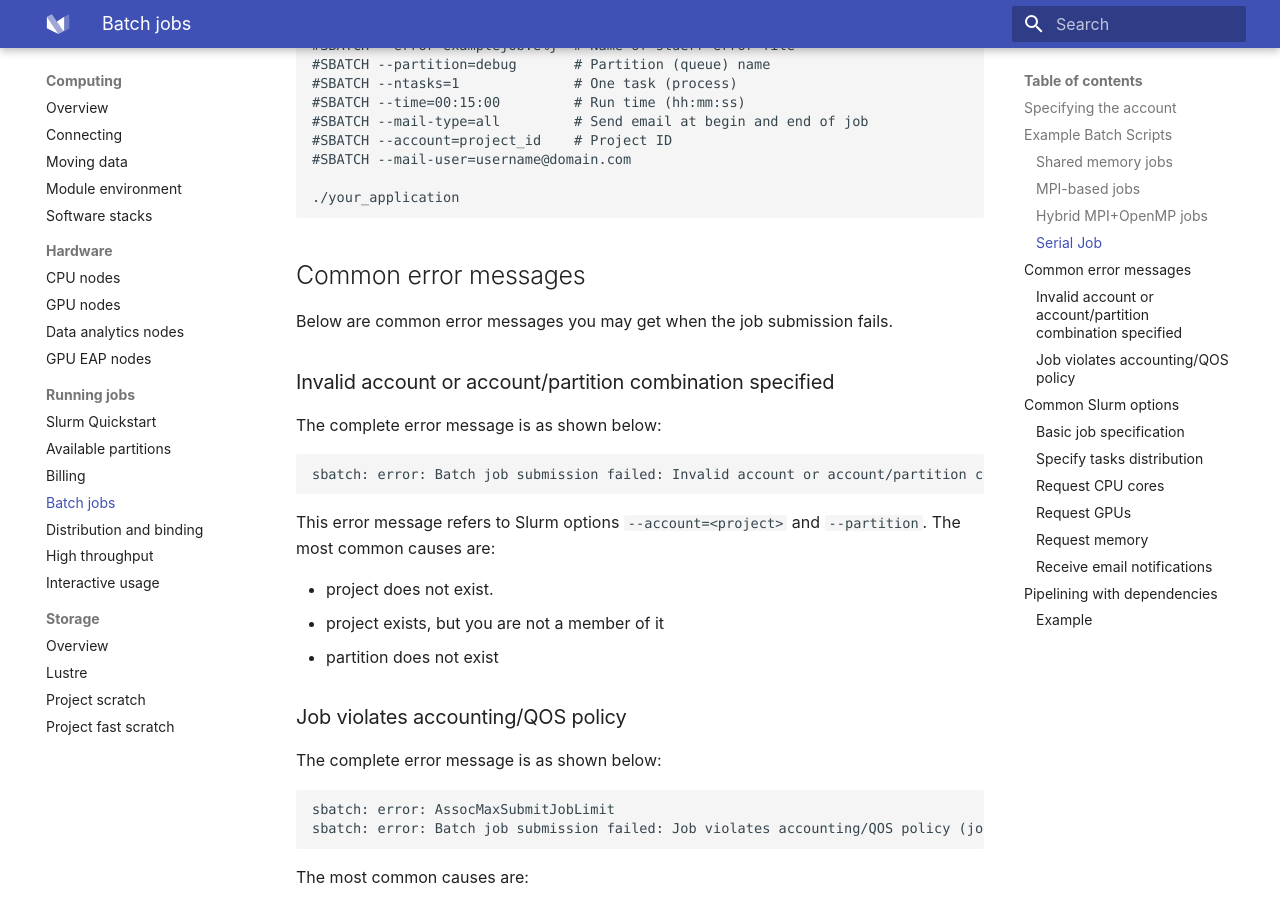
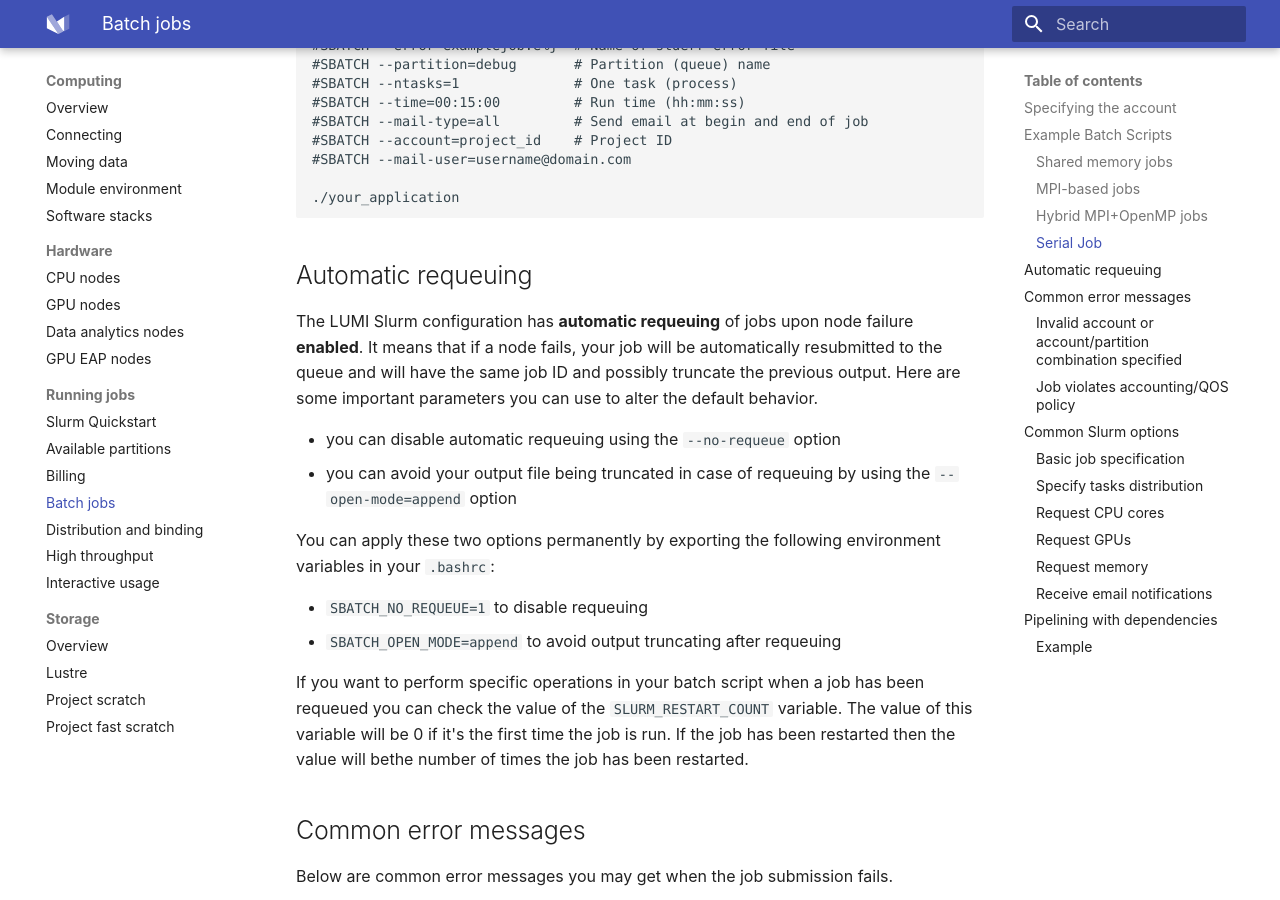
Before and after one commit to Lumi-supercomputer/lumi-userguide, an MkDocs documentation site: the page built from docs/computing/jobs/batch-job.md, in a window 1280 px wide and 900 px high, scrolled down 2317 px. Built offline with MkDocs 1.6.1 and Material for MkDocs 9.7.7, drawn with Linux system fonts in a browser that asks for light colours.

Commit message:
add info about requeuing

````diff
--- a/docs/computing/jobs/batch-job.md
+++ b/docs/computing/jobs/batch-job.md
@@ -19,6 +19,7 @@ It is assumed that you are already familiar with Slurm. If not, you can read the
 [Slurm quickstart][slurm-quickstart] which cover the basics. You can also refer
 to the Slurm [documentation][slurm-doc] or [manual pages][slurm-man] and in
 particular the page about [sbatch][slurm-sbatch].
+
 
 ## Specifying the account
 
@@ -128,6 +129,30 @@ srun ./your_application # Use srun instead of mpirun or mpiexec
 
 ./your_application
 ```
+
+## Automatic requeuing
+
+The LUMI Slurm configuration has **automatic requeuing** of jobs upon node
+failure **enabled**. It means that if a node fails, your job will be
+automatically resubmitted to the queue and will have the same job ID and
+possibly truncate the previous output. Here are some important parameters you
+can use to alter the default behavior.
+
+- you can disable automatic requeuing using the `--no-requeue` option
+- you can avoid your output file being truncated in case of requeuing by using
+  the `--open-mode=append` option
+
+You can apply these two options permanently by exporting the following
+environment variables in your `.bashrc`:
+
+- `SBATCH_NO_REQUEUE=1` to disable requeuing
+- `SBATCH_OPEN_MODE=append` to avoid output truncating after requeuing
+
+If you want to perform specific operations in your batch script when a job has
+been requeued you can check the value of the `SLURM_RESTART_COUNT` variable. The
+value of this variable will be 0 if it's the first time the job is run. If the
+job has been restarted then the value will bethe number of times the job has
+been restarted.
 
 ## Common error messages
 
````
